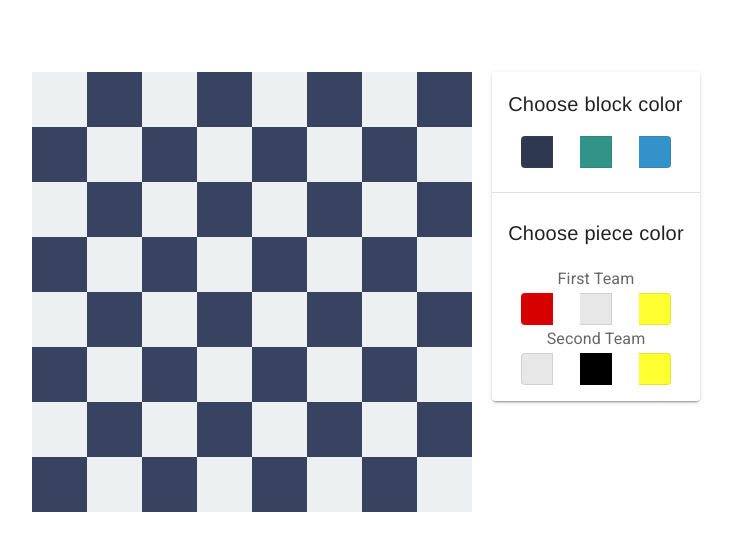
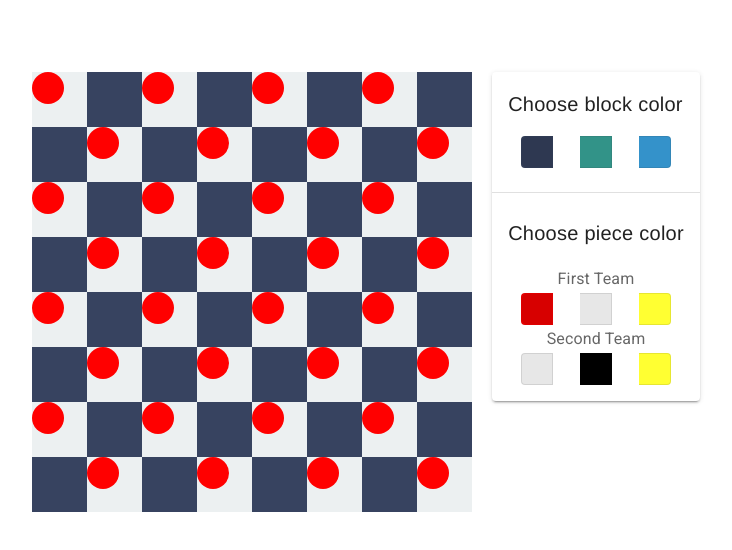
Before and after one commit to Najia25/checkers-board-game, a Vue app: page / in a window 1280 px wide. Shown: the top 550 px of the page, without its empty margins (284-1016 px from the left). Built offline with nearby package versions, Linux system fonts and the light colour scheme.

Commit message:
added piece component to board

```diff
--- a/src/components/Board.vue
+++ b/src/components/Board.vue
@@ -11,14 +11,21 @@
         :key="y"
         :style="[(!(x % 2) && y % 2) || ((x % 2) && !(y % 2)) ? { background: blockColor} : null]"
       >
+      <Piece
+        v-if="((x % 2) && y % 2) || (!(x % 2) && !(y % 2))"
+      />
       </div>
     </div>
   </div>
 </template>
 
 <script>
+import Piece from './Piece'
 export default {
   name: 'Board',
+  components: {
+    Piece
+  },
   computed: {
     blockColor () {
       return this.$store.state.selectedBlockColor
--- /dev/null
+++ b/src/components/Piece.vue
@@ -0,0 +1,20 @@
+<template>
+  <div class="piece">
+  </div>
+</template>
+
+<script>
+export default {
+
+}
+</script>
+
+<style lang="scss" scoped>
+.piece {
+  width: 32px;
+  height: 32px;
+  border-radius: 50%;
+  background: red;
+}
+
+</style>
```
